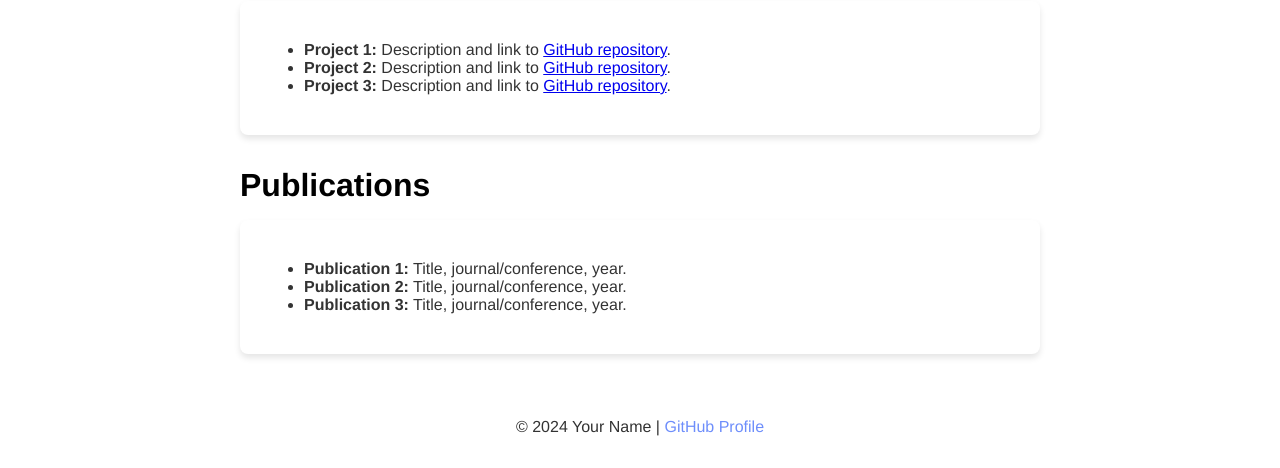
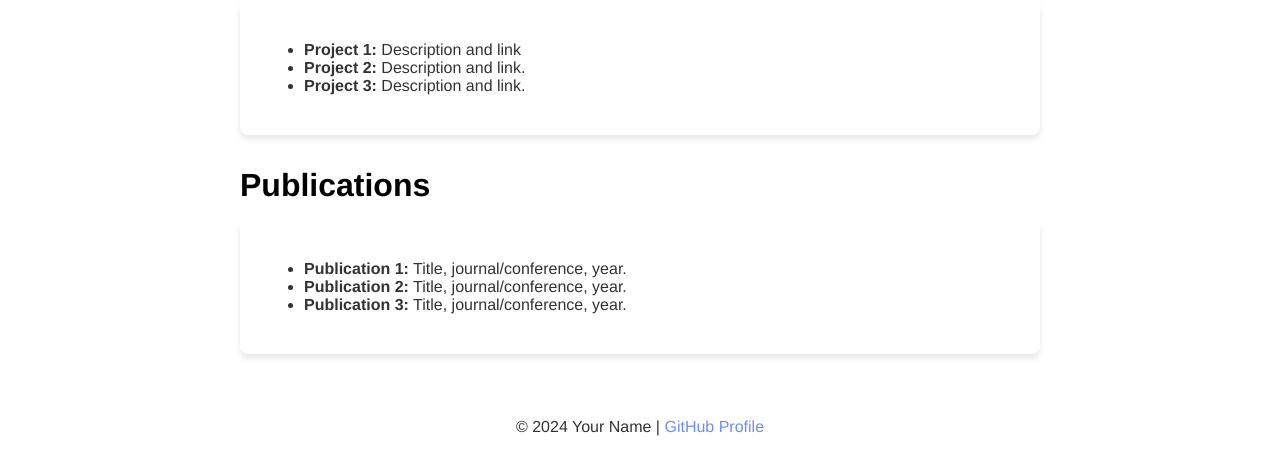
Before and after one commit to jwbesse/jwbesse.github.io, a plain HTML site: page index.html in a window 1280 px wide. Shown: the part 700-1168 px from the top of the page. Drawn offline with Linux system fonts and the light colour scheme.

Commit message:
Update index.html

```diff
--- a/index.html
+++ b/index.html
@@ -116,9 +116,9 @@
             <h2>Projects</h2>
             <div class="content">
                 <ul>
-                    <li><strong>Project 1:</strong> Description and link to <a href="#">GitHub repository</a>.</li>
-                    <li><strong>Project 2:</strong> Description and link to <a href="#">GitHub repository</a>.</li>
-                    <li><strong>Project 3:</strong> Description and link to <a href="#">GitHub repository</a>.</li>
+                    <li><strong>Project 1:</strong> Description and link</li>
+                    <li><strong>Project 2:</strong> Description and link.</li>
+                    <li><strong>Project 3:</strong> Description and link.</li>
                 </ul>
             </div>
         </section>
@@ -137,7 +137,7 @@
     </div>
 
     <footer>
-        <p>© 2024 Your Name | <a href="https://github.com/yourusername" target="_blank">GitHub Profile</a></p>
+        <p>© 2024 Your Name | <a href="https://github.com/jwbesse" target="_blank">GitHub Profile</a></p>
     </footer>
 </body>
 
```
